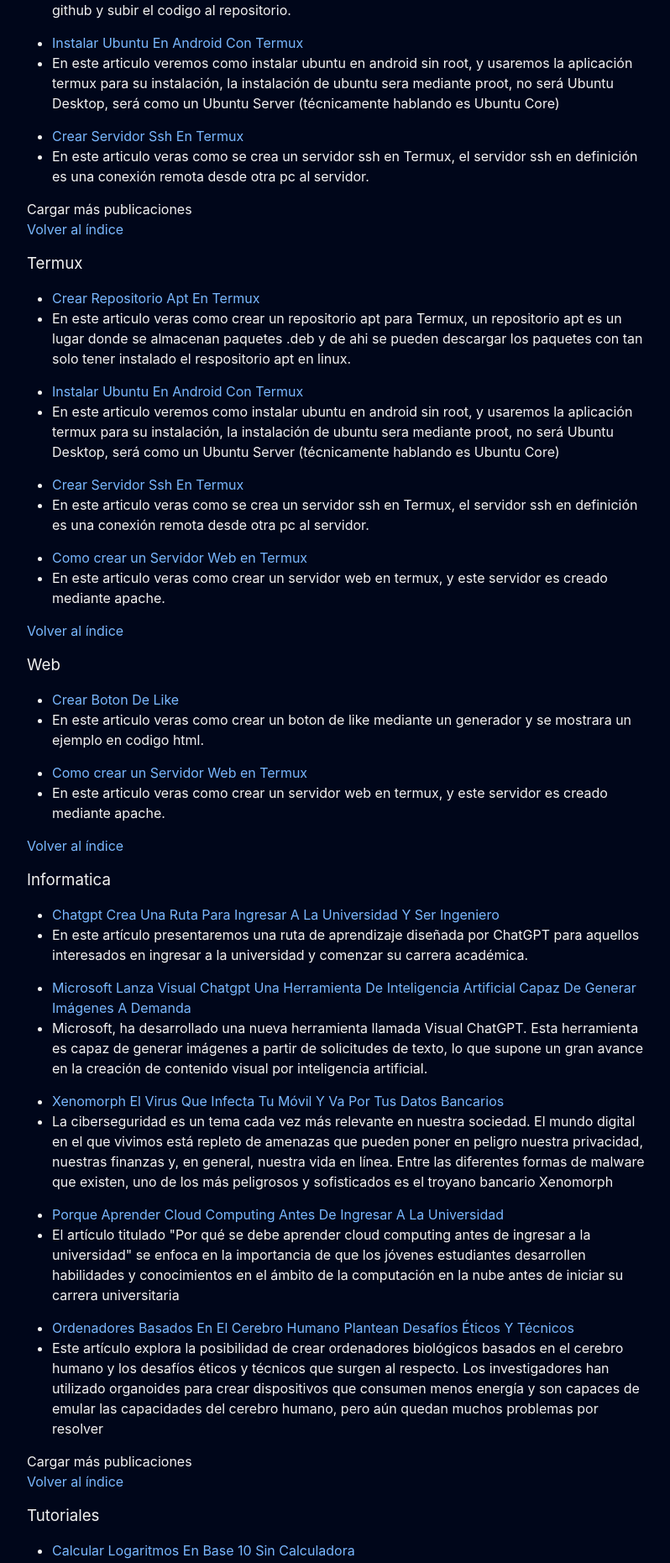
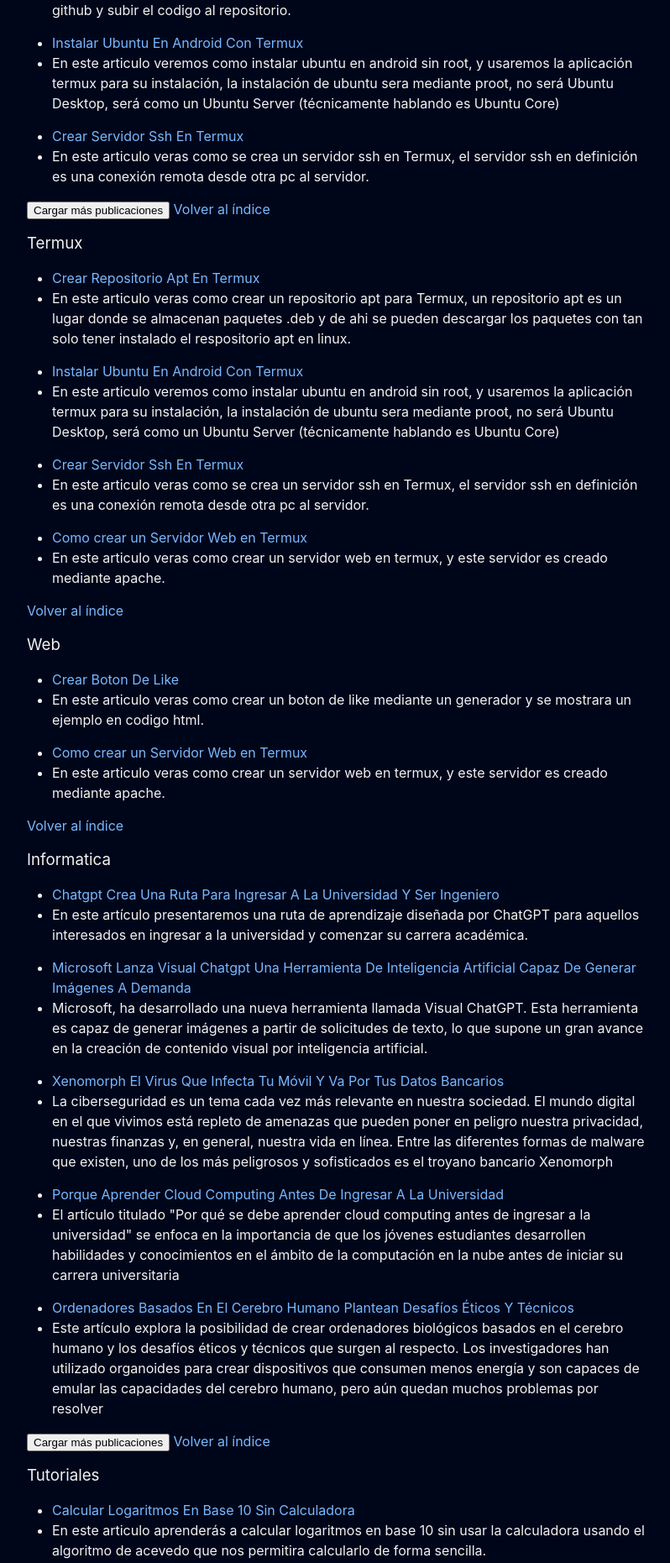
Before and after one commit to dylanmeca/dylanmeca.github.io, a Jekyll site: the page built from categories.html, in a window 1280 px wide. Shown: the part 3314-5175 px from the top of the page at 84% size, without its empty margins (238-1036 px from the left). Built offline with Jekyll 4.4.1, drawn with Linux system fonts in a browser that asks for light colours.

Commit message:
Update categories.html

```diff
--- a/categories.html
+++ b/categories.html
@@ -40,7 +40,7 @@
     </article>
     {% endfor %}
     {% if site.categories[category_name].size > 5 %}
-    <div class="load-more" data-category="{{ category_name }}">Cargar más publicaciones</div>
+        <button class="load-more" data-category="{{ category_name }}">Cargar más publicaciones</button>
     {% endif %}
     <a href="#indice">Volver al índice</a>
   </div>
```
